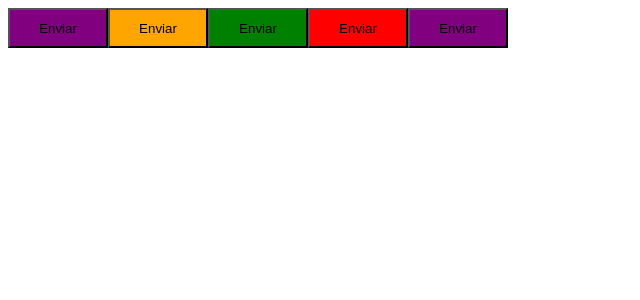
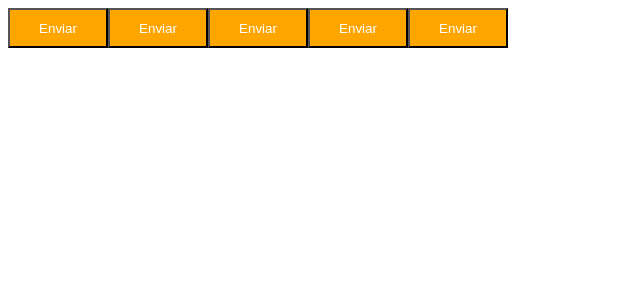
Before and after one commit to celiovjunior/react-timer, a React (Vite) app: page / in a window 1280 px wide. Shown: the top 300 px of the page, without its empty margins (0-640 px from the left). Built offline with nearby package versions, Linux system fonts and the light colour scheme.

Commit message:
set the theme for styled components using ts

```diff
--- a/src/App.tsx
+++ b/src/App.tsx
@@ -1,14 +1,16 @@
+import { ThemeProvider } from 'styled-components';
+import { defaultTheme } from './styles/themes/default';
 import { Button } from "./components/Button";
 
 export function App() {
 
   return (
-    <>
+    <ThemeProvider theme={defaultTheme}>
       <Button variant="primary" />
       <Button variant="secondary" />
       <Button variant="success" />
       <Button variant="danger" />
       <Button />
-    </>
+    </ThemeProvider>
   )
 }
--- a/src/components/Button.styles.ts
+++ b/src/components/Button.styles.ts
@@ -17,7 +17,10 @@
   width: 100px;
   height: 40px;
 
-  ${props => {
+  background-color: ${props => props.theme.primary};
+  color: ${props => props.theme.white};
+
+  /* ${props => {
     return `background-color: ${buttonVariantes[props.variant]}`
-  }}
+  }} */
 `
--- /dev/null
+++ b/src/styles/themes/default.ts
@@ -0,0 +1,5 @@
+export const defaultTheme = {
+  white: '#FFF',
+  primary: 'orange',
+  secondary: 'tomato'
+}
```
Also changed, not shown: src/@types/styles.d.ts (added, +8 -0 lines).
